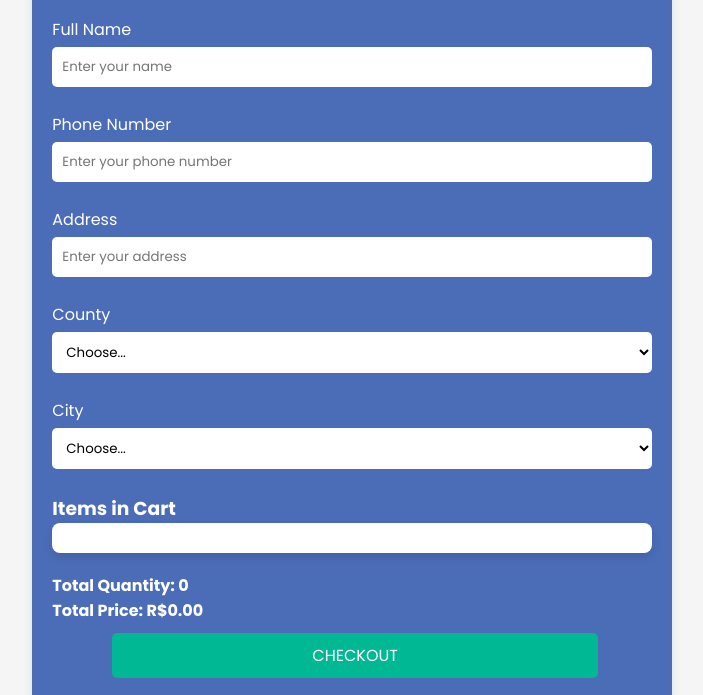
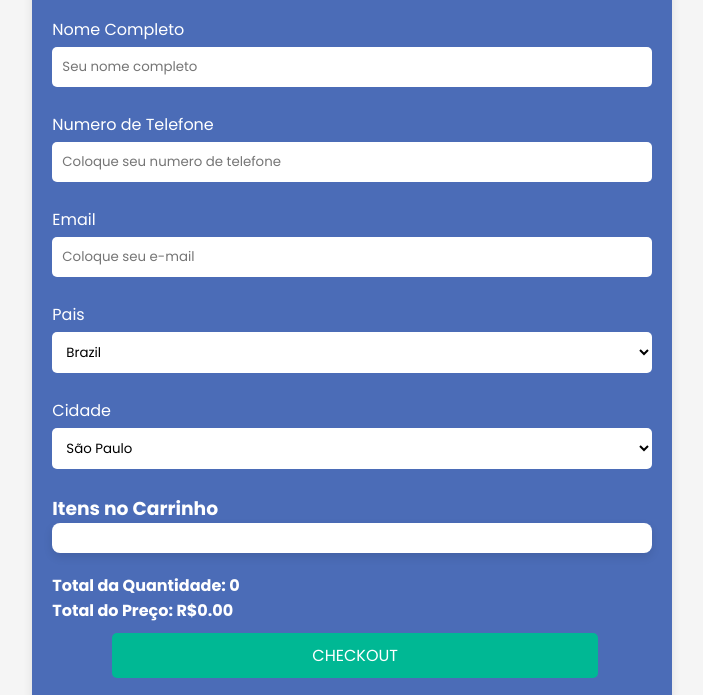
Before and after one commit to Roh1514/Dream-Trip, a plain HTML site: page cabecalho/area de pagamento.html in a window 1280 px wide. Shown: the part 83-778 px from the top of the page, without its empty margins (288-991 px from the left). Drawn offline with Linux system fonts and the light colour scheme.

Commit message:
Add files via upload

```diff
--- a/JS/checkout.js
+++ b/JS/checkout.js
@@ -1,19 +1,19 @@
 document.addEventListener('DOMContentLoaded', function () {
     const cart = JSON.parse(localStorage.getItem('cart')) || [];
     const cartItemsContainer = document.getElementById('cart-items');
-    let totalQuantity = 0;
-    let totalPrice = 0;
+    let totalQuantidade = 0;
+    let totalPreço = 0;
 
     cart.forEach(item => {
         const li = document.createElement('li');
-        li.textContent = `${item.name} - Quantity: ${item.quantity} - Price: R$${(item.price * item.quantity).toFixed(2)}`;
+        li.textContent = `${item.name} - Quantidade: ${item.quantity} - Preço: R$${(item.price * item.quantity).toFixed(2)}`;
         cartItemsContainer.appendChild(li);
 
-        totalQuantity += item.quantity;
-        totalPrice += item.price * item.quantity;
+        totalQuantidade += item.quantity;
+        totalPreço += item.price * item.quantity;
     });
-    document.getElementById('total-quantity').textContent = totalQuantity;
-    document.getElementById('total-price').textContent = `R$${totalPrice.toFixed(2)}`;
+    document.getElementById('total-quantity').textContent = totalQuantidade;
+    document.getElementById('total-price').textContent = `R$${totalPreço.toFixed(2)}`;
 
     document.getElementById('confirm-checkout').addEventListener('click', function () {
         alert('Checkout processado com sucesso!');
--- a/cabecalho/area de pagamento.html
+++ b/cabecalho/area de pagamento.html
@@ -15,38 +15,45 @@
         <h2>Checkout</h2>
 
         <div class="form-group">
-            <label for="fullName">Full Name</label>
-            <input type="text" id="fullName" placeholder="Enter your name">
+            <label for="fullName">Nome Completo</label>
+            <input type="text" id="fullName" placeholder="Seu nome completo">
         </div>
         <div class="form-group">
-            <label for="phoneNumber">Phone Number</label>
-            <input type="text" id="phoneNumber" placeholder="Enter your phone number">
+            <label for="phoneNumber">Numero de Telefone</label>
+            <input type="text" id="phoneNumber" placeholder="Coloque seu numero de telefone">
         </div>
         <div class="form-group">
-            <label for="address">Address</label>
-            <input type="text" id="address" placeholder="Enter your address">
+            <label for="address">Email</label>
+            <input type="text" id="address" placeholder="Coloque seu e-mail">
         </div>
         <div class="form-group">
-            <label for="county">County</label>
-            <select id="county">
-                <option value="">Choose...</option>
+            <label for="county">Pais</label>
+            <select id="countys">
+                <option value="pais">Brazil</option>
+                <option value="pais">Alemanhã</option>
+                <option value="pais">Estados Unidos</option>
+                <option value="pais">Dubai</option>
             </select>
         </div>
         <div class="form-group">
-            <label for="city">City</label>
-            <select id="city">
-                <option value="">Choose...</option>
+            <label for="city">Cidade</label>
+            <select id="citys">
+                <option value="cidade">São Paulo</option>
+                <option value="cidade">Sorocaba</option>
+                <option value="cidade">São Roque</option>
+                <option value="cidade">Mairinque</option>
+                <option value="cidade">Piedade</option>
             </select>
         </div>
 
-        <h3>Items in Cart</h3>
+        <h3>Itens no Carrinho</h3>
         <ul id="cart-items">
             <!-- Os itens do carrinho serão inseridos aqui dinamicamente -->
         </ul>
 
         <div class="checkout-summary">
-            Total Quantity: <span id="total-quantity">0</span><br>
-            Total Price: <span id="total-price">$0.00</span>
+            Total da Quantidade: <span id="total-quantity">0</span><br>
+            Total do Preço: <span id="total-price">$0.00</span>
         </div>
 
         <button id="confirm-checkout">CHECKOUT</button>
--- a/style/area de pagamento.css
+++ b/style/area de pagamento.css
@@ -37,10 +37,12 @@ h2 {
     font-size: 24px;
 }
 
+
 .form-group {
     background-color: #4b6cb7;
     margin-bottom: 15px;
 }
+
 
 .form-group label {
     background-color: #4b6cb7;
```
